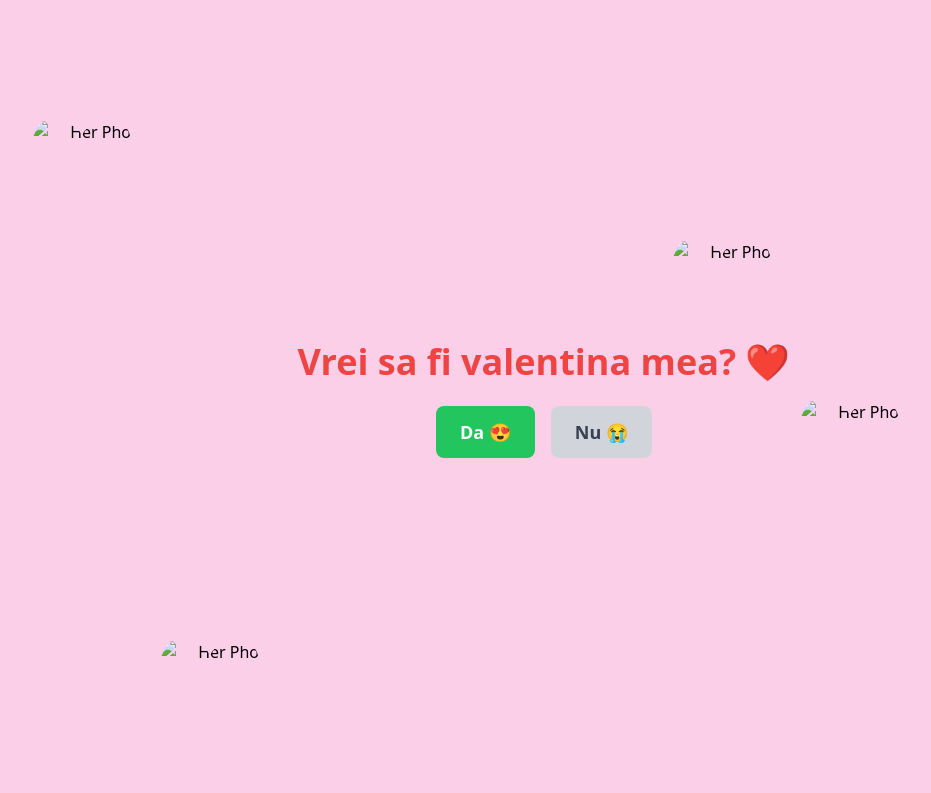
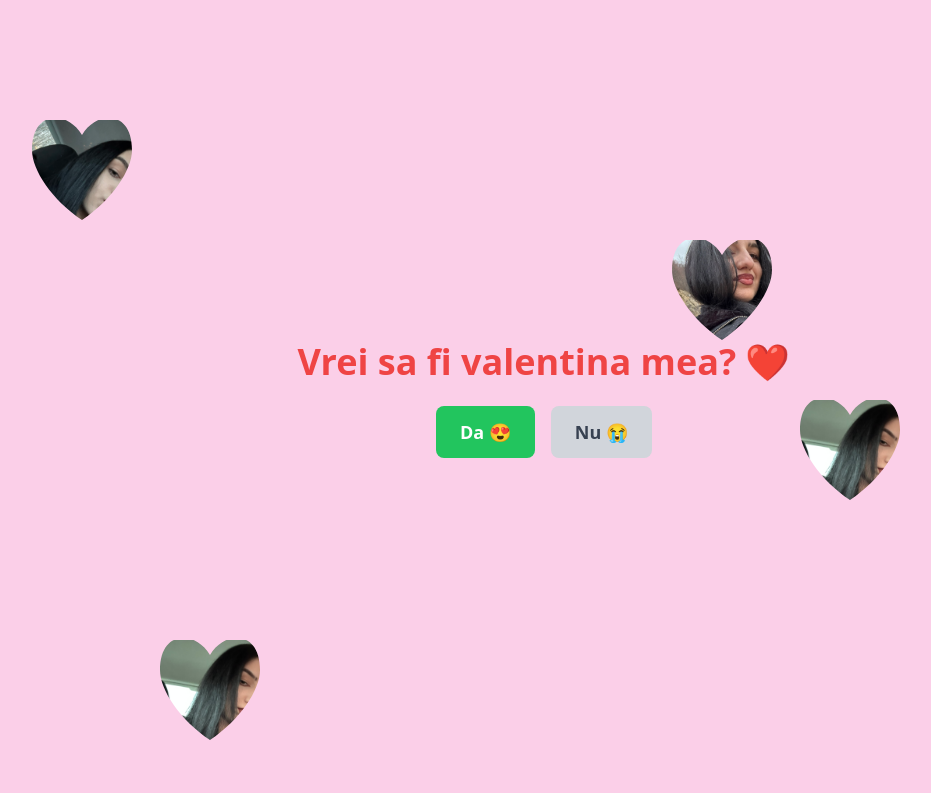
Before and after one commit to MustacheDab/PatrascuDaniel, a website: page index.html in a window 1280 px wide. Shown: the whole page, without its empty margins (96-1027 px from the left). Drawn offline with nearby package versions, Linux system fonts and the light colour scheme.

Commit message:
Update index.html

```diff
--- a/index.html
+++ b/index.html
@@ -33,16 +33,19 @@
 
   <!-- Scattered Heart Photos -->
   <div class="heart-frame" style="top: 15%; left: 10%;">
-    <img src="your-photo1.jpg" alt="Her Photo 1">
+    <img src="IMG_0565.JPEG" alt="Her Photo 1">
   </div>
   <div class="heart-frame" style="top: 50%; left: 70%;">
-    <img src="your-photo2.jpg" alt="Her Photo 2">
+    <img src="
+IMG_0733.JPEG" alt="Her Photo 2">
   </div>
   <div class="heart-frame" style="top: 80%; left: 20%;">
-    <img src="your-photo3.jpg" alt="Her Photo 3">
+    <img src="
+IMG_0733.JPEG" alt="Her Photo 3">
   </div>
   <div class="heart-frame" style="top: 30%; left: 60%;">
-    <img src="your-photo4.jpg" alt="Her Photo 4">
+    <img src="
+IMG_0746.JPEG" alt="Her Photo 4">
   </div>
 
   <!-- Buttons -->
```
